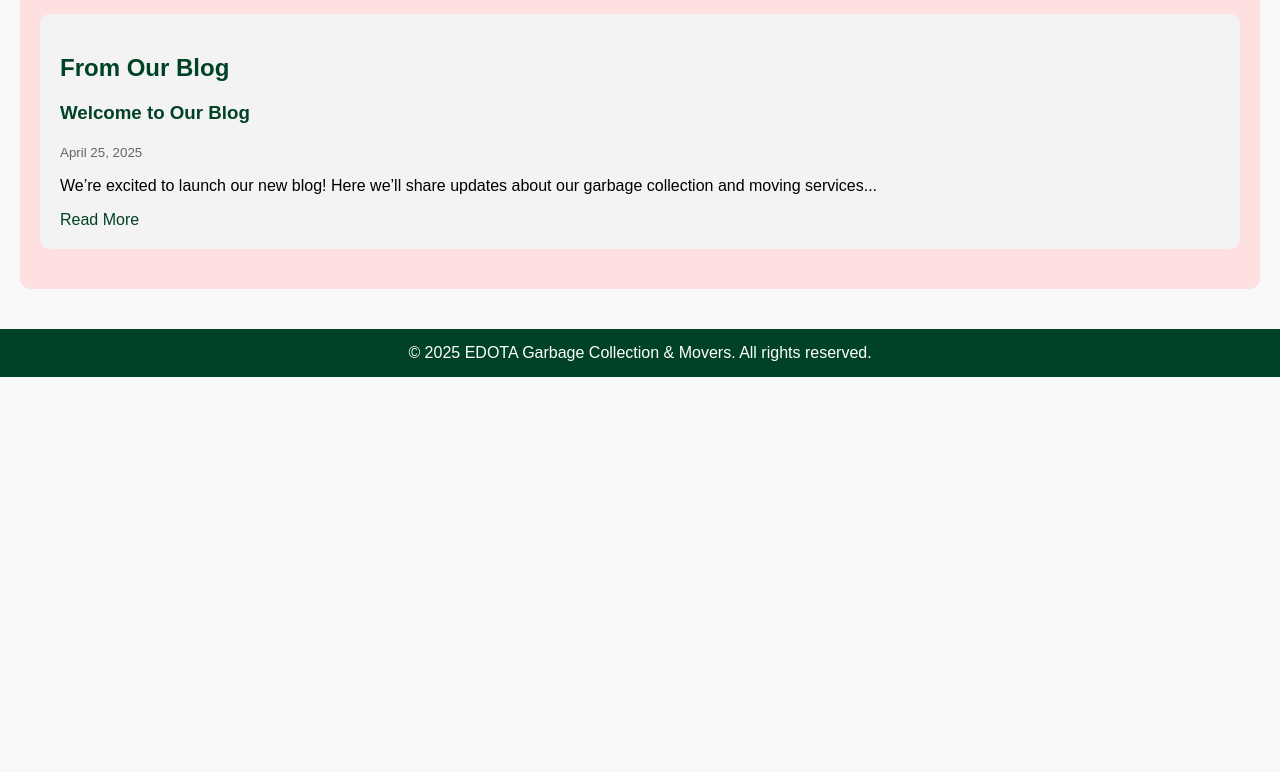
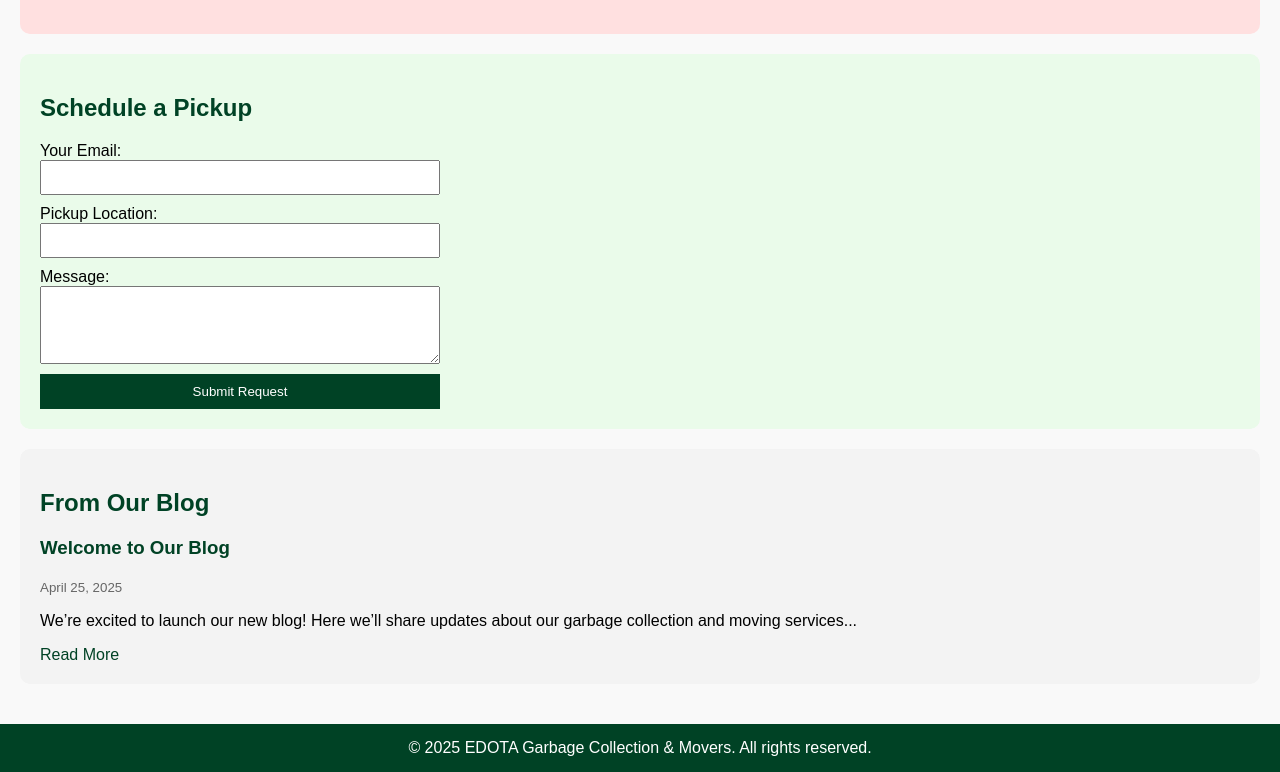
Before and after one commit to Tndolo/.github.io, a plain HTML site: page index.html in a window 1280 px wide. Shown: the part 1004-1776 px from the top of the page. Before the commit the page ends 1381 px from the top, so only its background shows below. Drawn offline with Linux system fonts and the light colour scheme.

Commit message:
Update index.html

```diff
--- a/index.html
+++ b/index.html
@@ -12,7 +12,6 @@
       background-color: #f9f9f9;
     }
 
-    /* Header */
     header {
       background-color: #004225;
       color: white;
@@ -34,7 +33,6 @@
       color: #dcdcdc;
     }
 
-    /* Navigation */
     nav {
       background-color: #e0f7ff;
       padding: 10px;
@@ -50,7 +48,6 @@
       text-decoration: underline;
     }
 
-    /* Main content */
     main {
       padding: 20px;
     }
@@ -63,7 +60,6 @@
       color: #004225;
     }
 
-    /* Footer */
     footer {
       background-color: #004225;
       color: white;
@@ -79,7 +75,6 @@
       text-decoration: underline;
     }
 
-    /* Blog Preview */
     .blog-preview {
       background-color: #f3f3f3;
       padding: 20px;
@@ -95,7 +90,6 @@
 </head>
 <body>
 
-  <!-- Header -->
   <header>
     <img src="logo.png" alt="EDOTA Logo" />
     <div>
@@ -104,16 +98,15 @@
     </div>
   </header>
 
-  <!-- Navigation -->
   <nav>
     <a href="#services">Our Services</a>
     <a href="#pricing">Pricing</a>
     <a href="#location">Location</a>
     <a href="#contact">Contact Us</a>
+    <a href="#schedule">Schedule Pickup</a>
     <a href="/blog.html">Blog</a>
   </nav>
 
-  <!-- Main Content -->
   <main>
     <section id="services" style="background-color: #eafbea;">
       <h2>Our Services</h2>
@@ -145,12 +138,30 @@
       <p><strong>📞 Phone:</strong> <a href="tel:+254714670083">0714 670083</a></p>
       <p><strong>📧 Email:</strong> <a href="mailto:tomndolo21@gmail.com">tomndolo21@gmail.com</a></p>
       <p><strong>💬 WhatsApp:</strong>
-  <a href="https://wa.me/254714670083" target="_blank" style="text-decoration: none; display: inline-flex; align-items: center;">
-    <img src="https://upload.wikimedia.org/wikipedia/commons/6/6b/WhatsApp.svg" alt="WhatsApp" style="width: 20px; height: 20px; margin-right: 8px;">
-    Chat with us on WhatsApp
-  </a>
-</p>
+        <a href="https://wa.me/254714670083" target="_blank" style="text-decoration: none; display: inline-flex; align-items: center;">
+          <img src="https://upload.wikimedia.org/wikipedia/commons/6/6b/WhatsApp.svg" alt="WhatsApp" style="width: 20px; height: 20px; margin-right: 8px;">
+          Chat with us on WhatsApp
+        </a>
+      </p>
+    </section>
 
+    <section id="schedule" style="background-color: #eafbea;">
+      <h2>Schedule a Pickup</h2>
+      <form action="https://formspree.io/f/yourFormID" method="POST" style="display: flex; flex-direction: column; max-width: 400px;">
+        <label for="email">Your Email:</label>
+        <input type="email" name="email" required style="margin-bottom: 10px; padding: 8px;" />
+
+        <label for="location">Pickup Location:</label>
+        <input type="text" name="location" required style="margin-bottom: 10px; padding: 8px;" />
+
+        <label for="message">Message:</label>
+        <textarea name="message" rows="4" required style="margin-bottom: 10px; padding: 8px;"></textarea>
+
+        <button type="submit" style="background-color: #004225; color: white; padding: 10px; border: none; cursor: pointer;">
+          Submit Request
+        </button>
+      </form>
+    </section>
 
     <section class="blog-preview">
       <h2>From Our Blog</h2>
@@ -163,7 +174,6 @@
     </section>
   </main>
 
-  <!-- Footer -->
   <footer>
     &copy; 2025 EDOTA Garbage Collection & Movers. All rights reserved.
   </footer>
```
